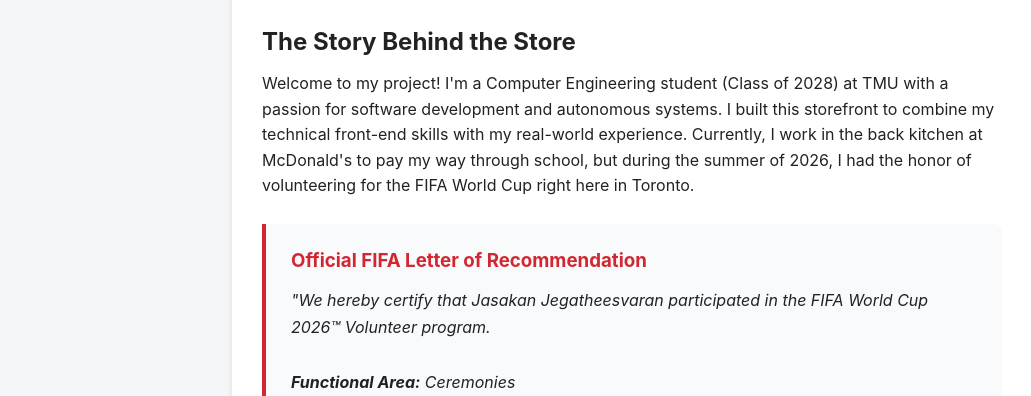
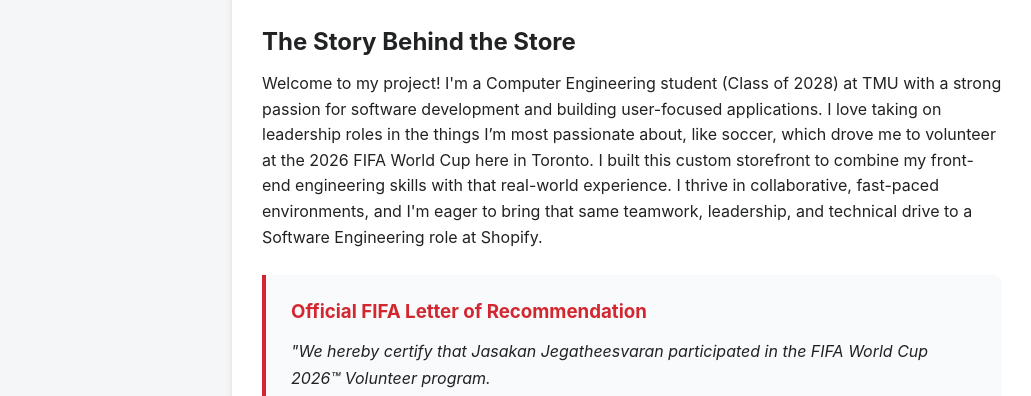
Before and after one commit to jasajeg/fifa-world-cup-2026-store-toronto-canada, a plain HTML site: page about.html in a window 1280 px wide. Shown: the part 342-738 px from the top of the page, without its empty margins (8-1039 px from the left). Drawn offline with Linux system fonts and the light colour scheme.

Commit message:
about.html

```diff
--- a/about.html
+++ b/about.html
@@ -41,7 +41,7 @@
 
             <h2>The Story Behind the Store</h2>
             <p style="margin: 15px 0; line-height: 1.6; color: var(--text-dark);">
-                Welcome to my project! I'm a Computer Engineering student (Class of 2028) at TMU with a passion for software development and autonomous systems. I built this storefront to combine my technical front-end skills with my real-world experience. Currently, I work in the back kitchen at McDonald's to pay my way through school, but during the summer of 2026, I had the honor of volunteering for the FIFA World Cup right here in Toronto.
+                Welcome to my project! I'm a Computer Engineering student (Class of 2028) at TMU with a strong passion for software development and building user-focused applications. I love taking on leadership roles in the things I’m most passionate about, like soccer, which drove me to volunteer at the 2026 FIFA World Cup here in Toronto. I built this custom storefront to combine my front-end engineering skills with that real-world experience. I thrive in collaborative, fast-paced environments, and I'm eager to bring that same teamwork, leadership, and technical drive to a Software Engineering role at Shopify.
             </p>
 
             <div class="doc-box">
```
